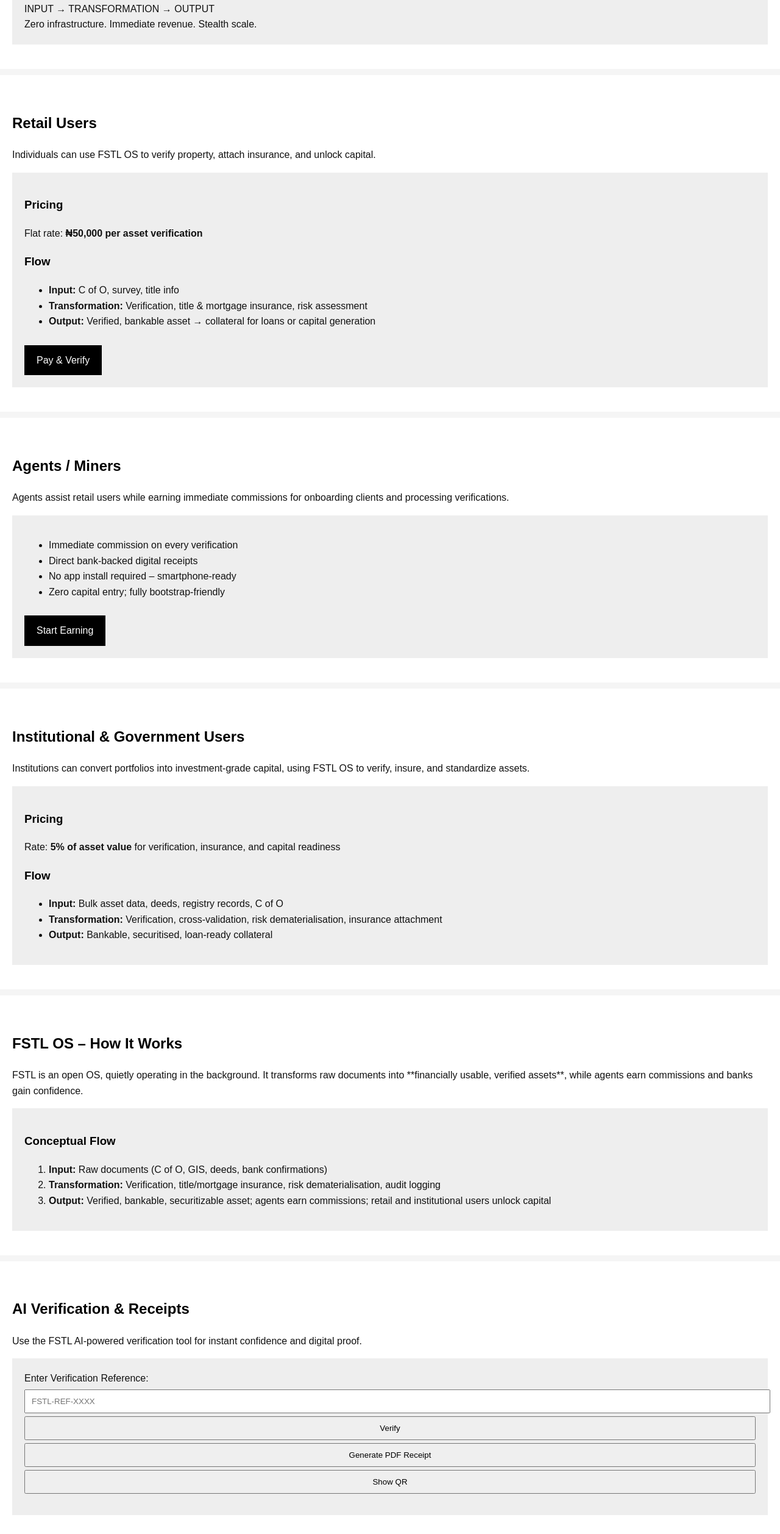
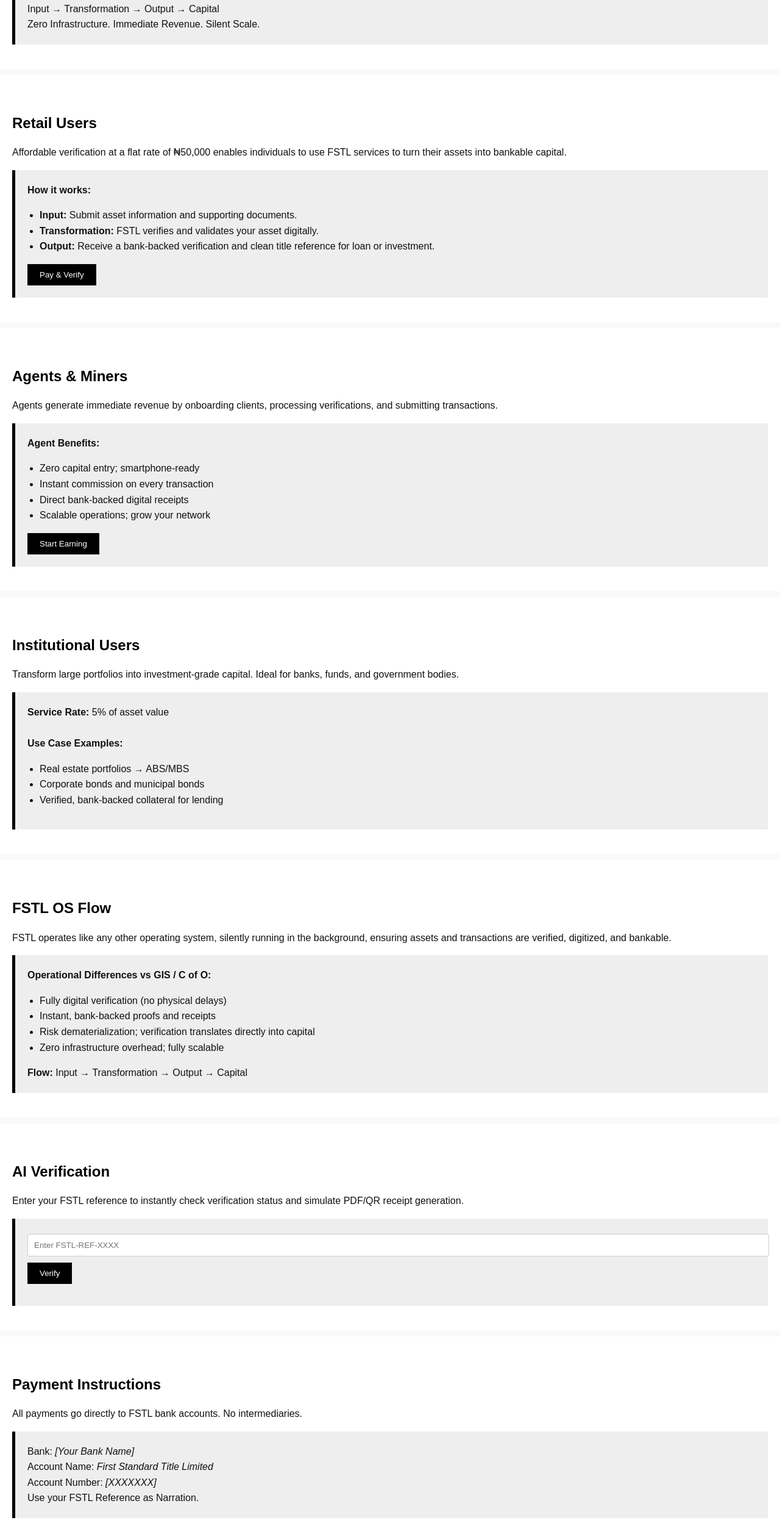
Before and after one commit to omorishaoba-alt/firststandardtitle.github.io, a plain HTML site: page index.html in a window 1280 px wide. Shown: the part 285-2800 px from the top of the page at 61% size. Drawn offline with Linux system fonts and the light colour scheme.

Commit message:
Update index.html

```diff
--- a/index.html
+++ b/index.html
@@ -2,164 +2,247 @@
 <html lang="en">
 <head>
   <meta charset="UTF-8">
-<title>FSTL – First Standard Title Limited OS</title>
+  <title>FSTL – First Standard Title Limited</title>
   <meta name="viewport" content="width=device-width, initial-scale=1.0">
-<meta name="description" content="FSTL OS – Transform assets into capital, verify titles, and enable bankable collateral.">
+  <meta name="description" content="FSTL – Digital Title Verification, Trust Infrastructure & Zero-Cost Revenue Engine">
   <style>
-body { font-family: Arial, sans-serif; margin:0; background:#f5f5f5; color:#111; line-height:1.6; }
-nav { background:#000; padding:15px; position:sticky; top:0; z-index:1000; }
-nav a { color:#fff; margin-right:15px; text-decoration:none; font-weight:bold; }
-section { padding:40px 20px; background:#fff; margin-bottom:10px; }
-h1,h2,h3 { color:#000; }
-.cta { display:inline-block; padding:12px 20px; background:#000; color:#fff; text-decoration:none; margin-top:10px; }
-.box { background:#eee; padding:20px; margin-top:15px; }
-footer { background:#000; color:#fff; text-align:center; padding:20px; font-size:14px; }
-input, select, button { width:100%; padding:10px; margin-top:5px; }
+    /* ===== General Styles ===== */
+    body {
+      font-family: Arial, sans-serif;
+      margin: 0;
+      background: #f9f9f9;
+      color: #111;
+      line-height: 1.6;
+    }
+    header, nav, footer {
+      background: #000;
+      color: #fff;
+    }
+    nav {
+      display: flex;
+      flex-wrap: wrap;
+      justify-content: center;
+      padding: 15px;
+      position: sticky;
+      top: 0;
+      z-index: 100;
+    }
+    nav a {
+      color: #fff;
+      margin: 5px 15px;
+      text-decoration: none;
+      font-weight: bold;
+      transition: color 0.3s;
+    }
+    nav a:hover {
+      color: #f5c518;
+    }
+    section {
+      padding: 40px 20px;
+      background: #fff;
+      margin-bottom: 10px;
+    }
+    h1, h2 {
+      color: #000;
+    }
+    h1 { font-size: 2em; margin-bottom: 10px; }
+    h2 { font-size: 1.5em; margin-bottom: 10px; }
+    .cta {
+      display: inline-block;
+      padding: 12px 20px;
+      background: #000;
+      color: #fff;
+      text-decoration: none;
+      margin-top: 10px;
+      transition: background 0.3s;
+    }
+    .cta:hover {
+      background: #f5c518;
+      color: #000;
+    }
+    .box {
+      background: #eee;
+      padding: 20px;
+      margin-top: 15px;
+      border-left: 5px solid #000;
+    }
+    input[type=text], input[type=number] {
+      width: 100%;
+      padding: 10px;
+      margin-top: 5px;
+      margin-bottom: 10px;
+      border: 1px solid #ccc;
+      border-radius: 3px;
+    }
+    button {
+      padding: 10px 20px;
+      background: #000;
+      color: #fff;
+      border: none;
+      cursor: pointer;
+      transition: background 0.3s;
+    }
+    button:hover {
+      background: #f5c518;
+      color: #000;
+    }
+    footer {
+      text-align: center;
+      padding: 20px;
+      font-size: 14px;
+    }
+    ul { padding-left: 20px; }
+    /* ===== Responsive ===== */
+    @media (max-width: 600px) {
+      nav { flex-direction: column; }
+    }
   </style>
-<script>
-// Simulated AI Search / Verification
-function aiVerify() {
-    const ref = document.getElementById('verificationRef').value.trim();
-    if(ref === "") { alert("Enter your reference ID"); return; }
-    // Simulate AI verification
-    document.getElementById('aiResult').innerHTML = `<strong>Status:</strong> VERIFIED<br>
-        <strong>Verification Code:</strong> FSTL-${Math.floor(100000 + Math.random()*900000)}<br>
-        <strong>Timestamp:</strong> ${new Date().toLocaleString()}`;
-}
-
-// Generate PDF receipt simulation
-function generatePDF() {
-    const ref = document.getElementById('verificationRef').value.trim();
-    if(ref === "") { alert("Enter your reference ID first"); return; }
-    alert(`PDF receipt generated for ${ref}. (Simulation)`);
-}
-
-// QR code simulation
-function showQR() {
-    const ref = document.getElementById('verificationRef').value.trim();
-    if(ref === "") { alert("Enter your reference ID first"); return; }
-    document.getElementById('qrResult').innerHTML = `<div style="background:#000;color:#fff;padding:20px;text-align:center;">
-    QR for ${ref}<br>[Simulated QR Code]
-    </div>`;
-}
-</script>
 </head>
 <body>
 
+<!-- ===== Header ===== -->
+<header>
   <nav>
     <a href="#home">Home</a>
     <a href="#retail">Retail</a>
-  <a href="#agents">Agents / Miners</a>
+    <a href="#agents">Agents/Miners</a>
     <a href="#institutions">Institutions</a>
     <a href="#osflow">OS Flow</a>
-  <a href="#ai">AI Verification</a>
-  <a href="#payment">Payment</a>
+    <a href="#verify">AI Verification</a>
+    <a href="#payment">Payments</a>
   </nav>
+</header>
 
+<!-- ===== Home ===== -->
 <section id="home">
-<h1>First Standard Title Limited (FSTL OS)</h1>
+  <h1>First Standard Title Limited (FSTL)</h1>
   <p>
-FSTL OS is an open, dynamic operating system that converts assets, titles, and documents into <strong>bankable, investment-ready capital</strong>.
-We remove doubt, dematerialise risk, and provide real-time confidence for banks, investors, agents, and retail users.
+    FSTL is Nigeria’s operating system for digital title verification, transaction validation, and institutional trust.
   </p>
   <div class="box">
     <strong>Operating Principle:</strong><br>
-INPUT → TRANSFORMATION → OUTPUT<br>
-Zero infrastructure. Immediate revenue. Stealth scale.
+    Input → Transformation → Output → Capital<br>
+    Zero Infrastructure. Immediate Revenue. Silent Scale.
   </div>
 </section>
 
+<!-- ===== Retail Users ===== -->
 <section id="retail">
   <h2>Retail Users</h2>
-<p>Individuals can use FSTL OS to verify property, attach insurance, and unlock capital.</p>
+  <p>
+    Affordable verification at a flat rate of ₦50,000 enables individuals to use FSTL services to turn their assets into bankable capital.
+  </p>
   <div class="box">
-<h3>Pricing</h3>
-<p>Flat rate: <strong>₦50,000 per asset verification</strong></p>
-<h3>Flow</h3>
+    <strong>How it works:</strong><br>
     <ul>
-<li><strong>Input:</strong> C of O, survey, title info</li>
-<li><strong>Transformation:</strong> Verification, title & mortgage insurance, risk assessment</li>
-<li><strong>Output:</strong> Verified, bankable asset → collateral for loans or capital generation</li>
+      <li><strong>Input:</strong> Submit asset information and supporting documents.</li>
+      <li><strong>Transformation:</strong> FSTL verifies and validates your asset digitally.</li>
+      <li><strong>Output:</strong> Receive a bank-backed verification and clean title reference for loan or investment.</li>
     </ul>
-<a href="#payment" class="cta">Pay & Verify</a>
+    <button onclick="alert('Retail Verification Process Initiated')">Pay & Verify</button>
   </div>
 </section>
 
+<!-- ===== Agents / Miners ===== -->
 <section id="agents">
-<h2>Agents / Miners</h2>
-<p>Agents assist retail users while earning immediate commissions for onboarding clients and processing verifications.</p>
+  <h2>Agents & Miners</h2>
+  <p>
+    Agents generate immediate revenue by onboarding clients, processing verifications, and submitting transactions.
+  </p>
   <div class="box">
+    <strong>Agent Benefits:</strong>
     <ul>
-<li>Immediate commission on every verification</li>
+      <li>Zero capital entry; smartphone-ready</li>
+      <li>Instant commission on every transaction</li>
       <li>Direct bank-backed digital receipts</li>
-<li>No app install required – smartphone-ready</li>
-<li>Zero capital entry; fully bootstrap-friendly</li>
+      <li>Scalable operations; grow your network</li>
     </ul>
-<a href="#payment" class="cta">Start Earning</a>
+    <button onclick="alert('Agent Onboarding Started')">Start Earning</button>
   </div>
 </section>
 
+<!-- ===== Institutions / Government ===== -->
 <section id="institutions">
-<h2>Institutional & Government Users</h2>
-<p>Institutions can convert portfolios into investment-grade capital, using FSTL OS to verify, insure, and standardize assets.</p>
+  <h2>Institutional Users</h2>
+  <p>
+    Transform large portfolios into investment-grade capital. Ideal for banks, funds, and government bodies.
+  </p>
   <div class="box">
-<h3>Pricing</h3>
-<p>Rate: <strong>5% of asset value</strong> for verification, insurance, and capital readiness</p>
-<h3>Flow</h3>
+    <strong>Service Rate:</strong> 5% of asset value<br><br>
+    <strong>Use Case Examples:</strong>
     <ul>
-<li><strong>Input:</strong> Bulk asset data, deeds, registry records, C of O</li>
-<li><strong>Transformation:</strong> Verification, cross-validation, risk dematerialisation, insurance attachment</li>
-<li><strong>Output:</strong> Bankable, securitised, loan-ready collateral</li>
+      <li>Real estate portfolios → ABS/MBS</li>
+      <li>Corporate bonds and municipal bonds</li>
+      <li>Verified, bank-backed collateral for lending</li>
     </ul>
   </div>
 </section>
 
+<!-- ===== OS Flow ===== -->
 <section id="osflow">
-<h2>FSTL OS – How It Works</h2>
+  <h2>FSTL OS Flow</h2>
   <p>
-FSTL is an open OS, quietly operating in the background.
-It transforms raw documents into **financially usable, verified assets**, while agents earn commissions and banks gain confidence.
+    FSTL operates like any other operating system, silently running in the background, ensuring assets and transactions are verified, digitized, and bankable.
   </p>
   <div class="box">
-<h3>Conceptual Flow</h3>
-<ol>
-<li><strong>Input:</strong> Raw documents (C of O, GIS, deeds, bank confirmations)</li>
-<li><strong>Transformation:</strong> Verification, title/mortgage insurance, risk dematerialisation, audit logging</li>
-<li><strong>Output:</strong> Verified, bankable, securitizable asset; agents earn commissions; retail and institutional users unlock capital</li>
-</ol>
+    <strong>Operational Differences vs GIS / C of O:</strong>
+    <ul>
+      <li>Fully digital verification (no physical delays)</li>
+      <li>Instant, bank-backed proofs and receipts</li>
+      <li>Risk dematerialization; verification translates directly into capital</li>
+      <li>Zero infrastructure overhead; fully scalable</li>
+    </ul>
+    <strong>Flow:</strong> Input → Transformation → Output → Capital
   </div>
 </section>
 
-<section id="ai">
-<h2>AI Verification & Receipts</h2>
-<p>Use the FSTL AI-powered verification tool for instant confidence and digital proof.</p>
+<!-- ===== AI Verification ===== -->
+<section id="verify">
+  <h2>AI Verification</h2>
+  <p>
+    Enter your FSTL reference to instantly check verification status and simulate PDF/QR receipt generation.
+  </p>
   <div class="box">
-<label>Enter Verification Reference:</label>
-<input type="text" id="verificationRef" placeholder="FSTL-REF-XXXX">
-<button onclick="aiVerify()">Verify</button>
-<button onclick="generatePDF()">Generate PDF Receipt</button>
-<button onclick="showQR()">Show QR</button>
-<div id="aiResult" style="margin-top:15px;"></div>
-<div id="qrResult" style="margin-top:15px;"></div>
+    <input type="text" id="fref" placeholder="Enter FSTL-REF-XXXX">
+    <button onclick="simulateVerification()">Verify</button>
+    <p id="verifyResult" style="margin-top:10px;"></p>
   </div>
 </section>
 
+<!-- ===== Payments ===== -->
 <section id="payment">
-<h2>Direct Bank Payment</h2>
-<p>All payments are made directly to the FSTL bank account. No intermediaries.</p>
+  <h2>Payment Instructions</h2>
+  <p>
+    All payments go directly to FSTL bank accounts. No intermediaries.
+  </p>
   <div class="box">
-<strong>Payment Instructions:</strong><br><br>
     Bank: <em>[Your Bank Name]</em><br>
     Account Name: <em>First Standard Title Limited</em><br>
-Account Number: <em>[XXXXXXX]</em><br><br>
-<strong>Use your Reference ID as Narration</strong>
+    Account Number: <em>[XXXXXXX]</em><br>
+    Use your FSTL Reference as Narration.
   </div>
 </section>
 
+<!-- ===== Footer ===== -->
 <footer>
-© First Standard Title Limited (FSTL)<br>
-Open OS • Verification • Capitalisation • Zero Infrastructure
+  © First Standard Title Limited (FSTL) | Digital Trust • Verification • Infrastructure
 </footer>
+
+<script>
+  // ===== AI Verification Simulation =====
+  function simulateVerification() {
+    const ref = document.getElementById('fref').value.trim();
+    const result = document.getElementById('verifyResult');
+    if(ref === '') {
+      result.innerHTML = '❌ Please enter a valid FSTL reference.';
+      return;
+    }
+    // Simulated verification result
+    const verificationCode = 'FSTL-' + Math.floor(Math.random()*900000+100000);
+    const timestamp = new Date().toLocaleString();
+    result.innerHTML = `✔ Verified! <br>Verification Code: ${verificationCode}<br>Timestamp: ${timestamp}<br>PDF/QR simulation ready.`;
+  }
+</script>
 
 </body>
 </html>
```
Lines whose indentation alone changed are shown as unchanged.
